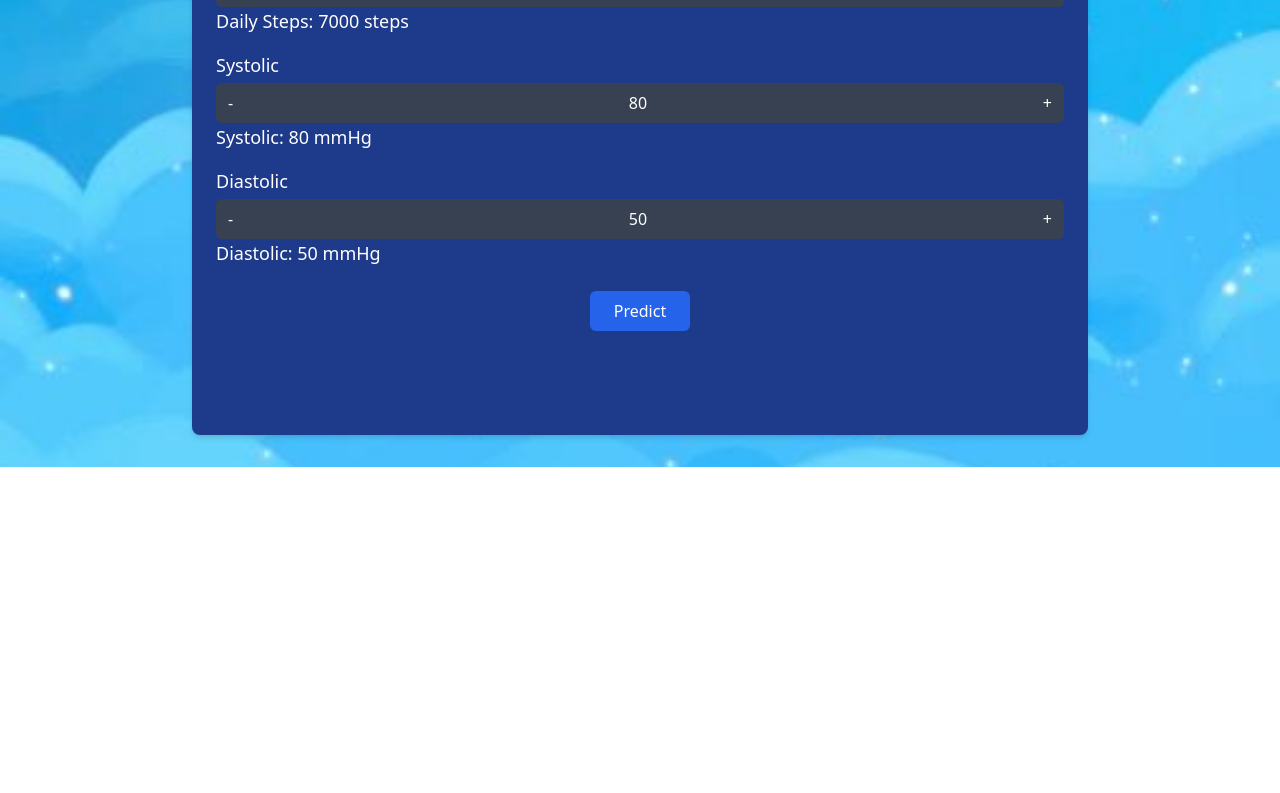
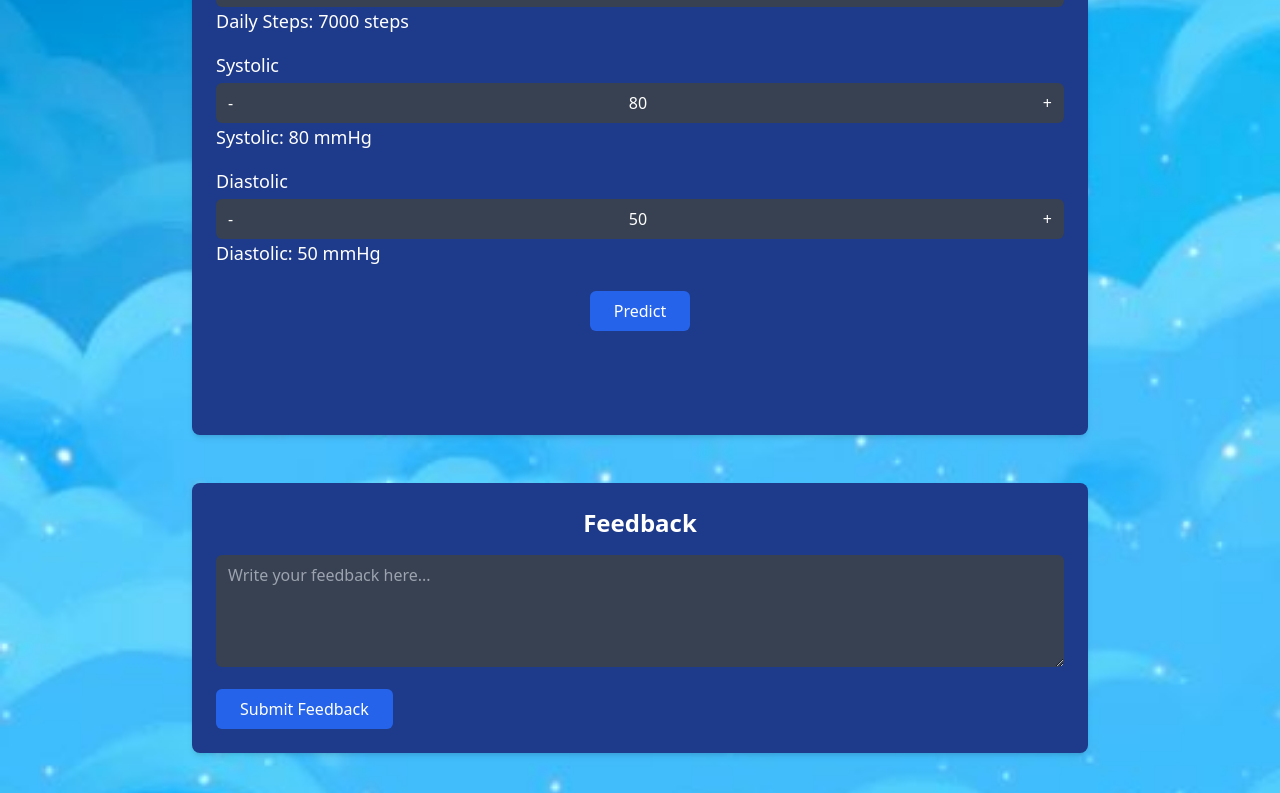
Before and after one commit to tobiokagae/GROUP-4-PROJECT-DMML24, a Next.js app in the folder FrontEnd/: page / in a window 1280 px wide. Shown: the part 1473-2266 px from the top of the page. Before the commit the page ends 1940 px from the top, so only its background shows below. Built offline with nearby package versions, Linux system fonts and the light colour scheme.

Commit message:
menambahkan FeedBack

```diff
--- a/FrontEnd/src/pages/index.js
+++ b/FrontEnd/src/pages/index.js
@@ -20,6 +20,9 @@ export default function Home() {
   const [diastolic, setDiastolic] = useState(initialDiastolic);
   const [prediction, setPrediction] = useState("");
   const [lowBloodPressure, setLowBloodPressure] = useState(false);
+  const [feedback, setFeedback] = useState('');
+  const [feedbackSuccess, setFeedbackSuccess] = useState(false);
+  const [feedbackResponse, setFeedbackResponse] = useState('');
 
   const handleSubmit = async (e) => {
     e.preventDefault();
@@ -63,6 +66,32 @@ export default function Home() {
     const value = Number(e.target.value);
     if (value >= min && value <= max) {
       setter(value);
+    }
+  };
+
+  const handleFeedback = async () => {
+    try {
+      const response = await fetch('http://localhost:5000/feedback', {
+        method: "POST",
+        headers: {
+          "Content-Type": "application/json",
+        },
+        body: JSON.stringify({ feedback }),
+      });
+
+      if (!response.ok) {
+        throw new Error("Network response was not ok");
+      }
+
+      const result = await response.json();
+      setFeedbackResponse(result.message);
+      setFeedbackSuccess(true);
+      setFeedback('');
+      setTimeout(() => setFeedbackSuccess(false), 3000);
+    } catch (error) {
+      console.error("There was an error sending the feedback:", error);
+      setFeedbackResponse('Failed to send feedback');
+      setFeedbackSuccess(false);
     }
   };
 
@@ -298,13 +327,13 @@ export default function Home() {
                 <input
                   name="systolic"
                   value={systolic}
-                  onChange={handleInputChange(setSystolic, 90, 140)}
+                  onChange={handleInputChange(setSystolic, 90, 200)}
                   className="w-full px-3 py-2 text-center bg-gray-700 text-white"
                 />
                 <button
                   type="button"
                   className="px-3 py-2 bg-gray-700 rounded-r-md text-white hover:bg-blue-500"
-                  onClick={() => setSystolic((prev) => Math.min(140, prev + 1))}
+                  onClick={() => setSystolic((prev) => Math.min(200, prev + 1))}
                 >
                   +
                 </button>
@@ -326,13 +355,13 @@ export default function Home() {
                 <input
                   name="diastolic"
                   value={diastolic}
-                  onChange={handleInputChange(setDiastolic, 60, 90)}
+                  onChange={handleInputChange(setDiastolic, 50, 100)}
                   className="w-full px-3 py-2 text-center bg-gray-700 text-white"
                 />
                 <button
                   type="button"
                   className="px-3 py-2 bg-gray-700 rounded-r-md text-white hover:bg-blue-500"
-                  onClick={() => setDiastolic((prev) => Math.min(90, prev + 1))}
+                  onClick={() => setDiastolic((prev) => Math.min(100, prev + 1))}
                 >
                   +
                 </button>
@@ -367,6 +396,28 @@ export default function Home() {
             )}
           </div>
         </form>
+        <div className="w-full max-w-4xl mx-auto p-6 m-10 bg-blue-900 rounded-lg shadow-md text-white mt-4">
+          <h2 className="text-2xl font-semibold mb-4 text-center">Feedback</h2>
+          <textarea
+            value={feedback}
+            onChange={(e) => setFeedback(e.target.value)}
+            className="w-full px-3 py-2 mb-4 bg-gray-700 rounded-md text-white"
+            rows="4"
+            placeholder="Write your feedback here..."
+          />
+          <button
+            onClick={handleFeedback}
+            className="px-6 py-2 bg-blue-600 text-white rounded-md hover:bg-blue-700"
+            disabled={!feedback.trim()}
+          >
+            Submit Feedback
+          </button>
+          {feedbackResponse && feedbackSuccess && (
+            <div className="mt-4 text-center px-4 py-2 rounded-md bg-green-200 text-green-900">
+              {feedbackResponse}
+            </div>
+          )}
+        </div>
       </div>
     </>
   );
```
Also changed, not shown: 2 other files (tests, documents, lock files or other folders). Lines whose indentation alone changed are shown as unchanged.
